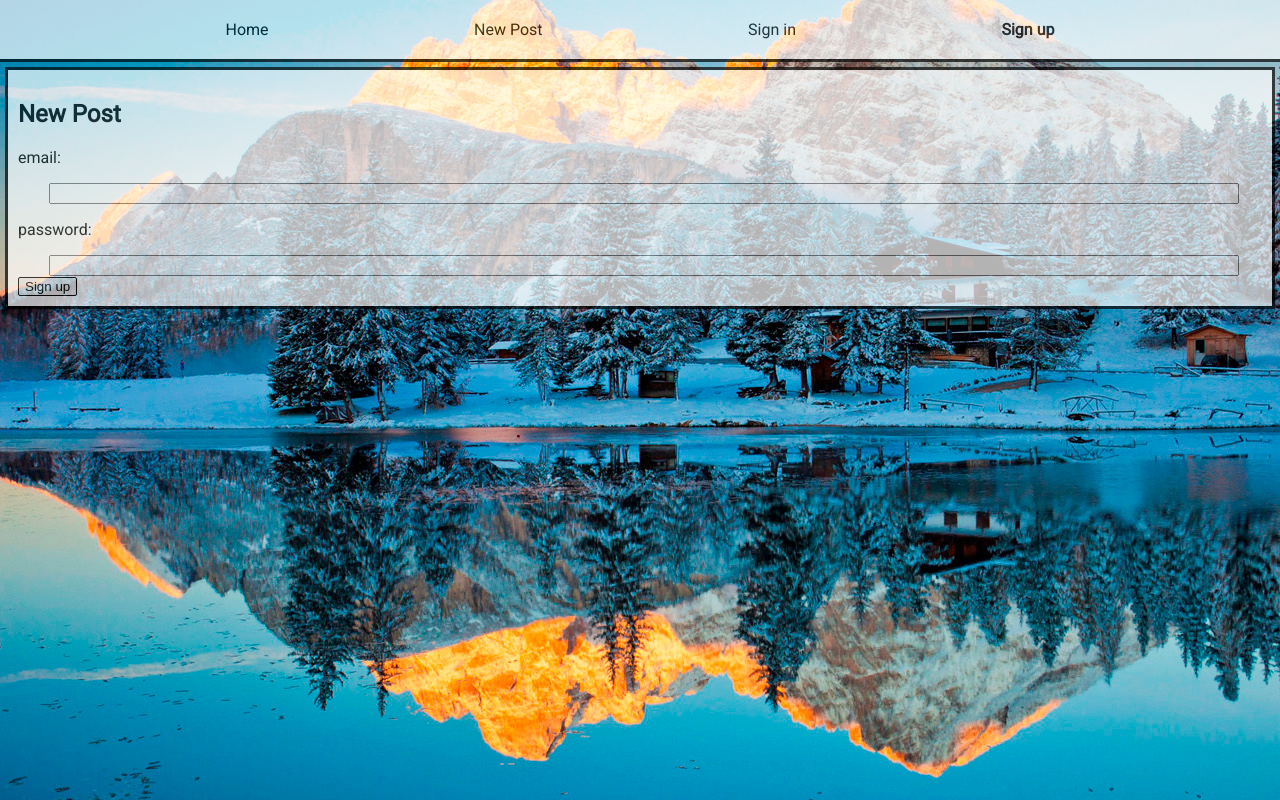
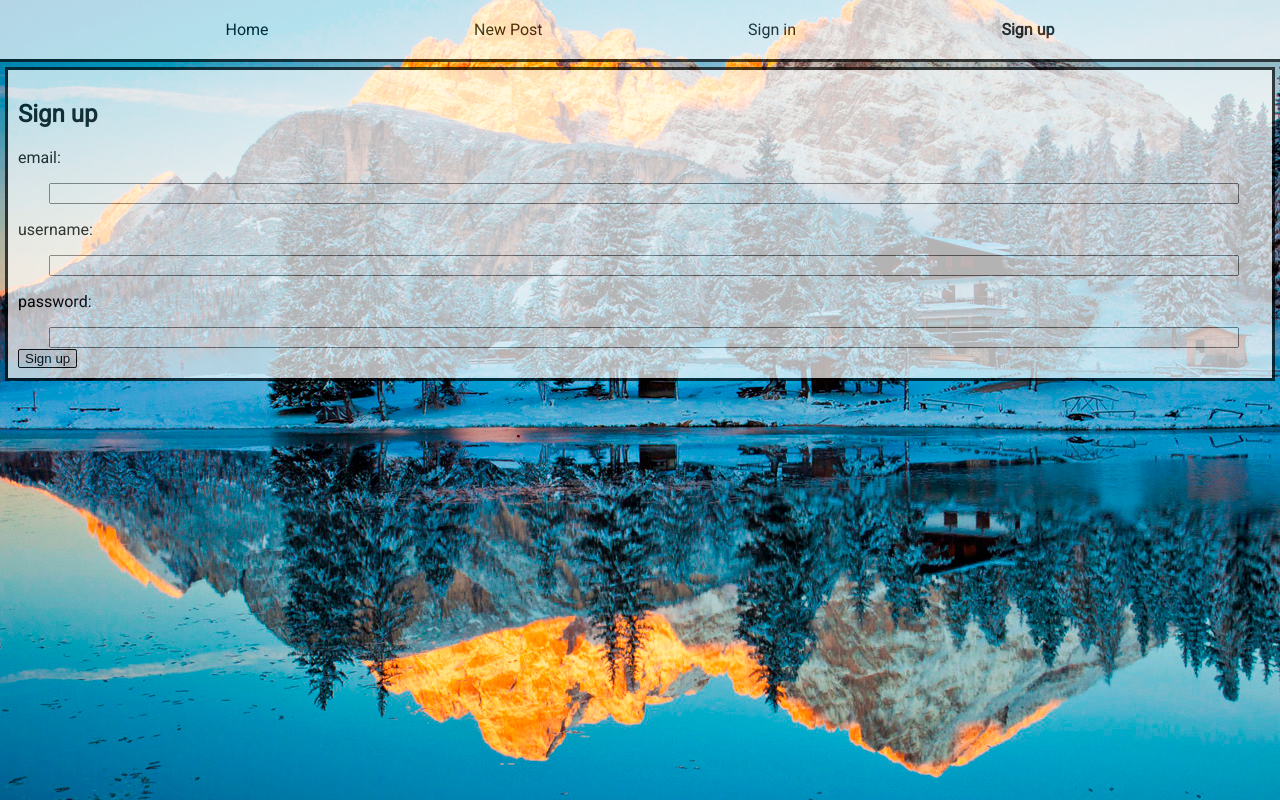
Before and after one commit to dartmouth-cs52-20S/lab4-platform-client-j-wang2, a React app: page /signup in a window 1280 px wide. Built offline with nearby package versions, Linux system fonts and the light colour scheme.

Commit message:
full functionality

```diff
--- a/src/actions/index.js
+++ b/src/actions/index.js
@@ -4,8 +4,8 @@ import axios from 'axios';
 
 // edited ROOT_URL and API_KEY for server development
 
-// const ROOT_URL = 'https://wang-blog.herokuapp.com/api';
-const ROOT_URL = 'http://localhost:9090/api';
+const ROOT_URL = 'https://wang-blog.herokuapp.com/api';
+// const ROOT_URL = 'http://localhost:9090/api';
 // const ROOT_URL = 'https://platform.cs52.me/api'; // from lab4
 const API_KEY = '';
 // const API_KEY = '?key=j_wang'; // from lab4
@@ -128,11 +128,12 @@ export function signinUser({ email, password }, history) {
 }
 
 
-export function signupUser({ email, password }, history) {
+export function signupUser({ email, username, password }, history) {
     console.log(email);
+    console.log(username);
     console.log(password);
     return (dispatch) => {
-        axios.post(`${ROOT_URL}/signup`, { email, password })
+        axios.post(`${ROOT_URL}/signup`, { email, username, password })
         .then((response) => {
             console.log(response);
             dispatch({ type: ActionTypes.AUTH_USER });
--- a/src/components/PostInfo.js
+++ b/src/components/PostInfo.js
@@ -44,12 +44,15 @@ class PostInfo extends React.Component {
     }
 
     render() {
+        console.log(this.props.current);
+        // console.log(this.state);
         // https://reactjs.org/docs/forms.html
         if (!this.props.current) {
             return <div> Loading ...</div>;
         } else if (this.state.isEditing) {
             return (
                 <form className="PostInfo" onSubmit={this.onSubmit}>
+                    <h2>By user: {this.props.current.result.author.username} </h2>
                     <p>title: {this.state.title} </p>
                     <input type="text" name="title" defaultValue={this.state.title} onChange={this.onTitleChange} />
                     <p> coverUrl: {this.state.coverUrl} </p>
@@ -65,6 +68,7 @@ class PostInfo extends React.Component {
             return (
                 <div className="PostInfo">
                     <h1>{this.props.current.result.title}</h1>
+                    <h2>By: {this.props.current.result.author.username} </h2>
                     <p>{this.props.current.result.coverUrl} </p>
                     <p>{this.props.current.result.content}</p>
                     <button onClick={() => this.props.deletePost(this.props.current.id, this.props.history)} type="button">delete post</button>
--- a/src/components/SignIn.js
+++ b/src/components/SignIn.js
@@ -36,7 +36,7 @@ class SignIn extends React.Component {
         if (this.state.isEditing) {
             return (
                 <form className="PostInfo" onSubmit={this.onSubmit}>
-                    <h2>New Post</h2>
+                    <h2>Sign in</h2>
                     <p>email: </p>
                     <input type="text" name="email" onChange={this.onEmailChange} />
                     <p>password: </p>
--- a/src/components/SignUp.js
+++ b/src/components/SignUp.js
@@ -28,6 +28,10 @@ class SignUp extends React.Component {
         this.setState({ email: event.target.value });
     }
 
+    onUsernameChange = (event) => {
+        this.setState({ username: event.target.value });
+    }
+
     onPassChange = (event) => {
         this.setState({ password: event.target.value });
     }
@@ -36,9 +40,11 @@ class SignUp extends React.Component {
         if (this.state.isEditing) {
             return (
                 <form className="PostInfo" onSubmit={this.onSubmit}>
-                    <h2>New Post</h2>
+                    <h2>Sign up</h2>
                     <p>email: </p>
                     <input type="text" name="email" onChange={this.onEmailChange} />
+                    <p>username: </p>
+                    <input type="text" name="username" onChange={this.onUsernameChange} />
                     <p>password: </p>
                     <input type="text" name="password" onChange={this.onPassChange} />
                     <Button variant="primary" onClick={this.onSignUp}>
@@ -49,8 +55,9 @@ class SignUp extends React.Component {
         } else {
             return (
                 <div className="PostInfo">
-                    <div> Signed in</div>
+                    <div> Signed up!</div>
                     <p> email: {this.state.email} </p>
+                    <p> username: {this.state.username} </p>
                     <p> password: {this.state.password} </p>
                 </div>
             );
@@ -59,7 +66,7 @@ class SignUp extends React.Component {
 }
 
 const mapDispatchToProps = (dispatch) => ({
-    signupUser: ({ email, password }, history) => dispatch(signupUser({ email, password }, history)),
+    signupUser: ({ email, username, password }, history) => dispatch(signupUser({ email, username, password }, history)),
 });
 
 export default withRouter(connect(null, mapDispatchToProps)(SignUp));
```
